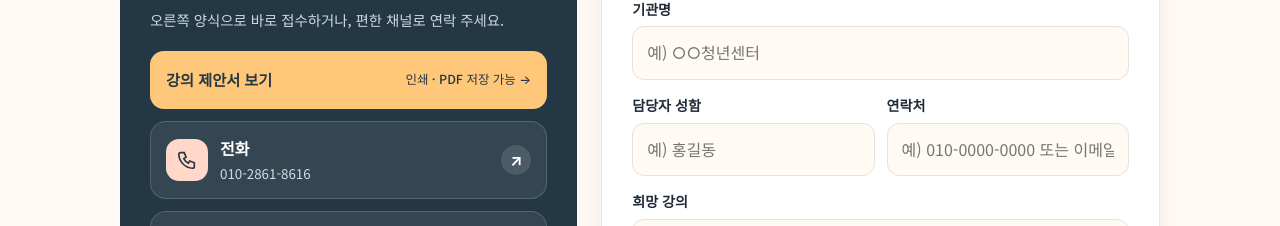
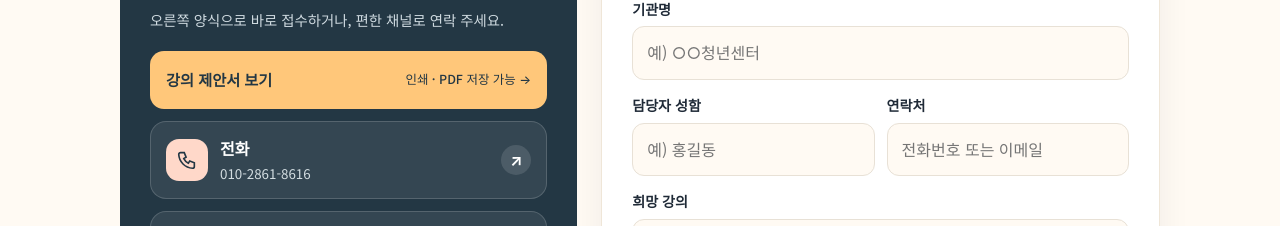
Before and after one commit to kmc1050-creator/my-first-app, a plain HTML site: page index.html in a window 1280 px wide. Shown: the part 5320-5546 px from the top of the page. Drawn offline with Linux system fonts and the light colour scheme.

Commit message:
연락처 칸 예시 문구 정리

```diff
--- a/index.html
+++ b/index.html
@@ -542,7 +542,7 @@
           <div><label for="org">기관명</label><input id="org" placeholder="예) ○○청년센터" required></div>
           <div class="two-col">
             <div><label for="who">담당자 성함</label><input id="who" placeholder="예) 홍길동" autocomplete="name"></div>
-            <div><label for="phone">연락처</label><input id="phone" placeholder="예) 010-0000-0000 또는 이메일" autocomplete="tel"></div>
+            <div><label for="phone">연락처</label><input id="phone" placeholder="전화번호 또는 이메일" autocomplete="tel"></div>
           </div>
           <input id="hp" name="website" tabindex="-1" autocomplete="off" aria-hidden="true" style="position:absolute;left:-9999px;width:1px;height:1px;opacity:0">
           <div><label for="type">희망 강의</label>
```
